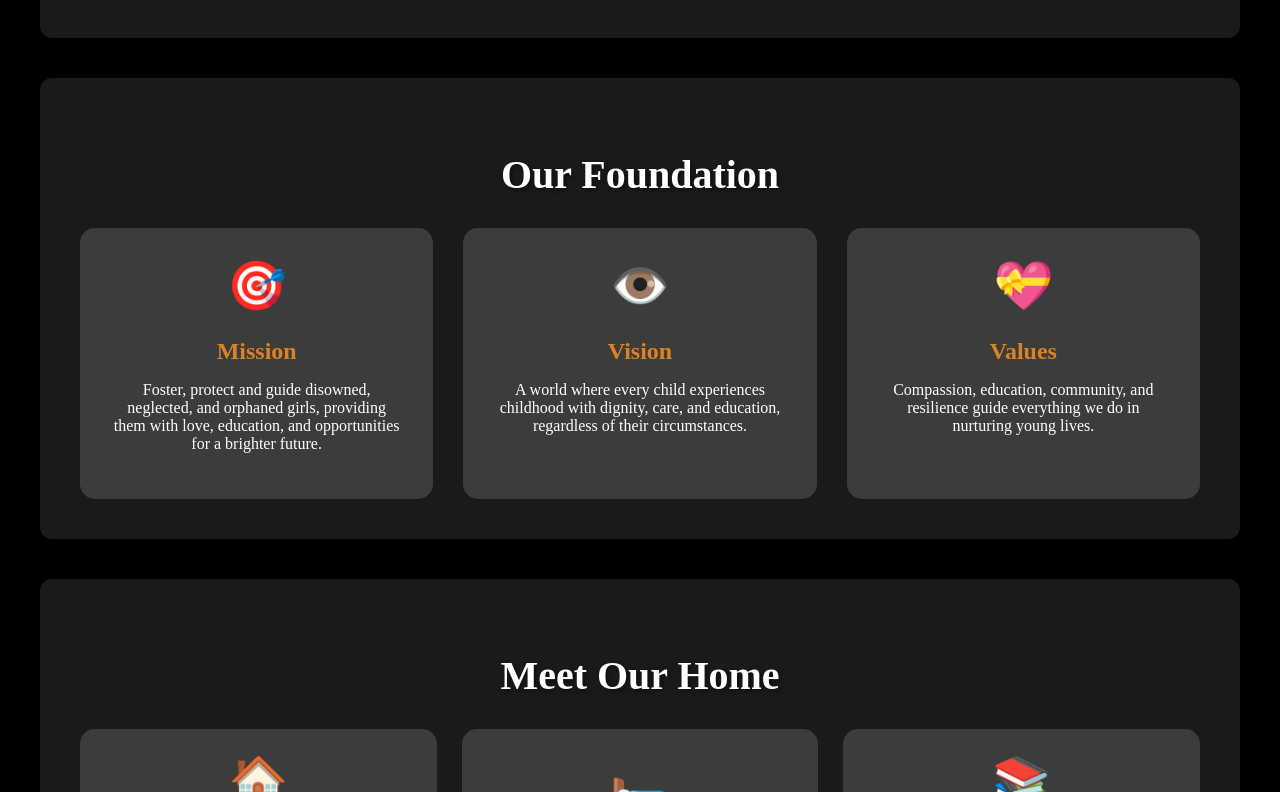
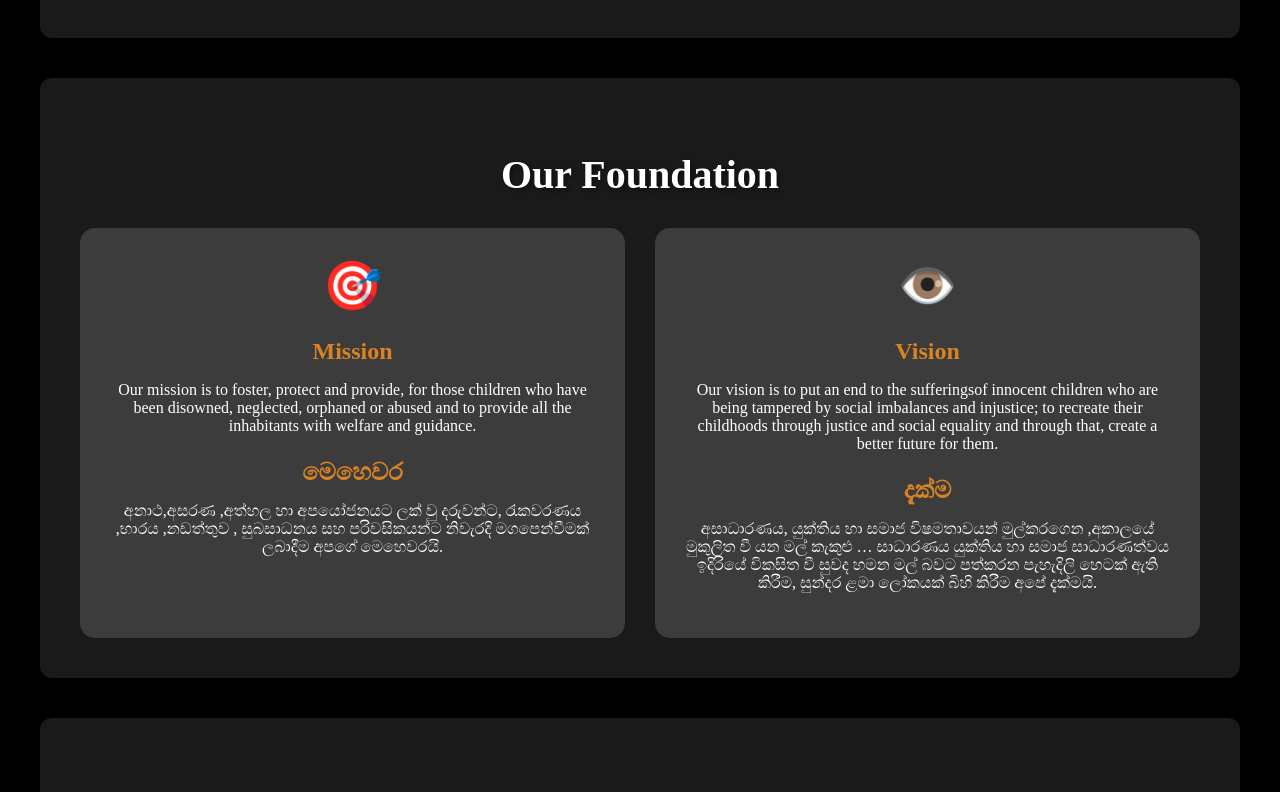
Before and after one commit to Dulan19/Thudawa_Website, a React (Create React App) app: page /Aboutus in a window 1280 px wide. Shown: the part 2190-2982 px from the top of the page. Built offline with nearby package versions, Linux system fonts and the light colour scheme.

Commit message:
vission and mission
vission and mission  added in sinhala.

```diff
--- a/src/pages/Aboutus.jsx
+++ b/src/pages/Aboutus.jsx
@@ -10,7 +10,7 @@ function Aboutus() {
       <div className="page-content">
         <Navbar />
 
-        {/* Hero Section - Keep existing */}
+
         <h1 className="aboutus-heading">
           Our Journey Since 1996
           <h6>
@@ -21,7 +21,7 @@ function Aboutus() {
           </h6>
         </h1>
 
-        {/* Introduction Section */}
+
         <div className="section-container">
           <div className="intro-section">
             <h2>Our Story</h2>
@@ -38,7 +38,7 @@ function Aboutus() {
             </p>
           </div>
 
-          {/* Timeline Section */}
+
           <div className="timeline-section">
             <h2>Our History Timeline</h2>
             <div className="timeline">
@@ -77,7 +77,7 @@ function Aboutus() {
             </div>
           </div>
 
-          {/* Mission, Vision & Values */}
+
           <div className="mvv-section">
             <h2>Our Foundation</h2>
             <div className="mvv-grid">
@@ -85,27 +85,33 @@ function Aboutus() {
                 <div className="mvv-icon">🎯</div>
                 <h3>Mission</h3>
                 <p>
-                  Foster, protect and guide disowned, neglected, and orphaned girls, providing them with love,
-                  education, and opportunities for a brighter future.
+                  Our mission is to foster, protect and provide, for those children who have been disowned, neglected,
+                   orphaned or abused and to provide all the inhabitants
+                  with welfare and guidance.
+                </p>
+                <h3>මෙහෙවර</h3>
+                <p>
+                  අනාථ,අසරණ ,අත්හල හා අපයෝජනයට  ලක් වු දරුවන්ට, රැකවරණය ,භාරය ,නඩත්තුව , සුබසාධනය සහ පරිවසිකයන්ට නිවැරදි මගපෙන්වීමක් ලබාදීම අපගේ මෙහෙවරයි.
                 </p>
               </div>
               <div className="mvv-card">
                 <div className="mvv-icon">👁️</div>
                 <h3>Vision</h3>
                 <p>
-                  A world where every child experiences childhood with dignity, care, and education, regardless of their
-                  circumstances.
+                 Our vision is to put an end to the sufferingsof innocent children who are being tampered by social imbalances and injustice; to recreate their childhoods
+                  through justice and social equality and through that, create a better future for them.
+                </p>
+                <h3>දැක්ම</h3>
+                <p>
+                  අසාධාරණය, යුක්තිය හා සමාජ විෂමතාවයන් මුල්කරගෙන ,අකාලයේ මුකුලිත වී යන මල් කැකුළු … සාධාරණය යුක්තිය හා සමාජ සාධාරණත්වය ඉදිරියේ විකසිත වී
+                  සුවද හමන මල් බවට පත්කරන පැහැදිලි හෙටක් ඇති කිරීම, සුන්දර ළමා ලෝකයක් බිහි කිරීම අපේ දැක්මයි.
                 </p>
               </div>
-              <div className="mvv-card">
-                <div className="mvv-icon">💝</div>
-                <h3>Values</h3>
-                <p>Compassion, education, community, and resilience guide everything we do in nurturing young lives.</p>
-              </div>
+
             </div>
           </div>
 
-          {/* Facilities Section */}
+
           <div className="facilities-section">
             <h2>Meet Our Home</h2>
             <div className="facilities-grid">
@@ -144,7 +150,7 @@ function Aboutus() {
             </div>
           </div>
 
-          {/* Donor Appreciation */}
+
           <div className="donor-section">
             <h2>Our Gratitude</h2>
             <div className="donor-content">
@@ -175,7 +181,7 @@ function Aboutus() {
             </div>
           </div>
 
-          {/* Life at Tudawe */}
+
           <div className="life-section">
             <h2>Life at Tudawe</h2>
             <div className="life-content">
@@ -210,7 +216,7 @@ function Aboutus() {
             </div>
           </div>
 
-          {/* Spiritual & Community Focus */}
+
           <div className="spiritual-section">
             <h2>Growing Together</h2>
             <div className="spiritual-content">
@@ -238,7 +244,7 @@ function Aboutus() {
             </div>
           </div>
 
-          {/* Closing Message */}
+
           <div className="closing-section">
             <div className="closing-content">
               <h2>Our Promise</h2>
--- a/src/pages/Stylings/Aboutus.css
+++ b/src/pages/Stylings/Aboutus.css
@@ -103,7 +103,7 @@
   top: 0;
   bottom: 0;
   width: 2px;
-  background: linear-gradient(to bottom, #4caf50, #2196f3);
+  background: linear-gradient(to bottom,  rgb(250, 201, 148),  rgb(217, 131, 36), rgb(46, 25, 2));
   transform: translateX(-50%);
 }
 
```
